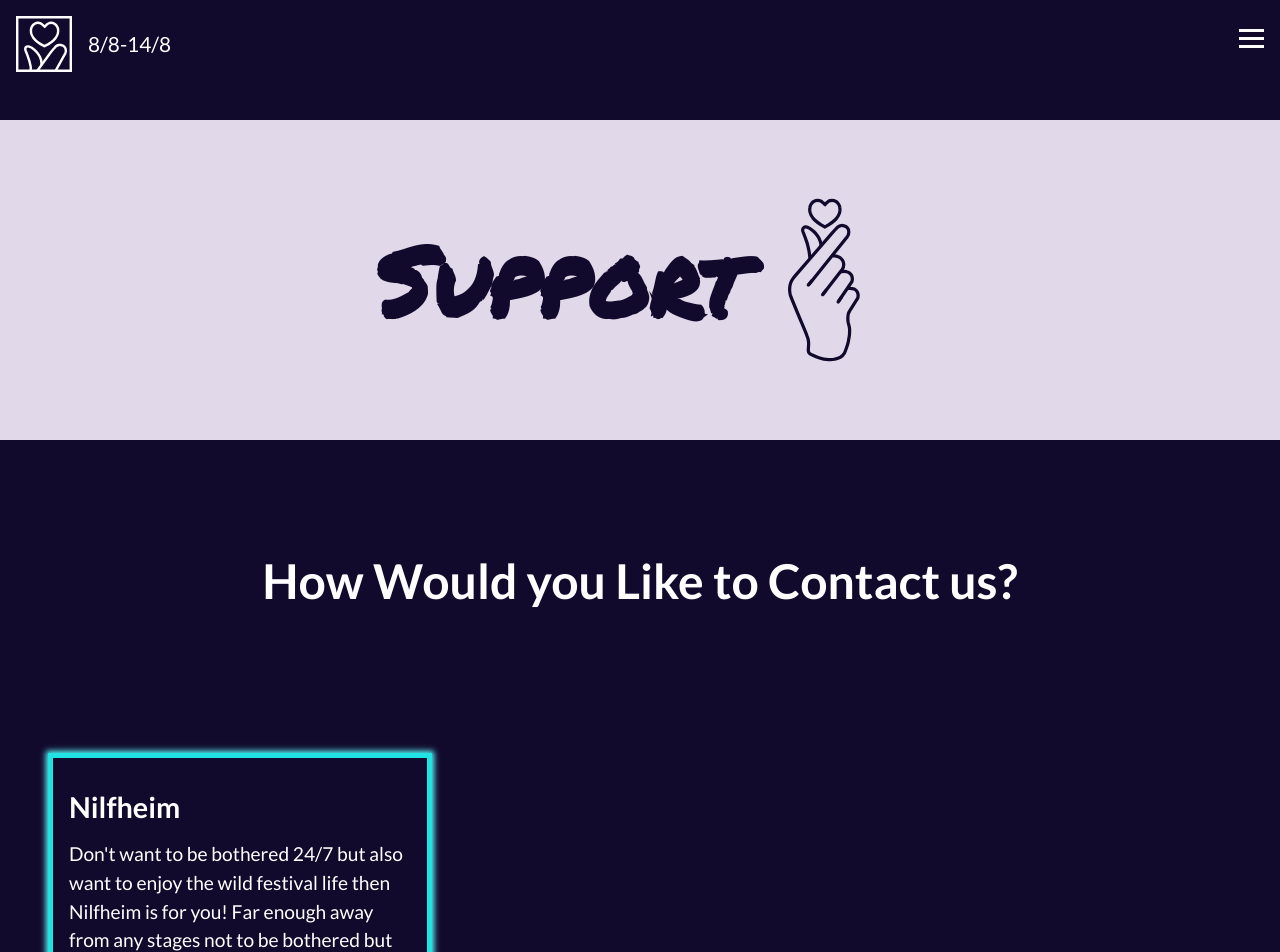
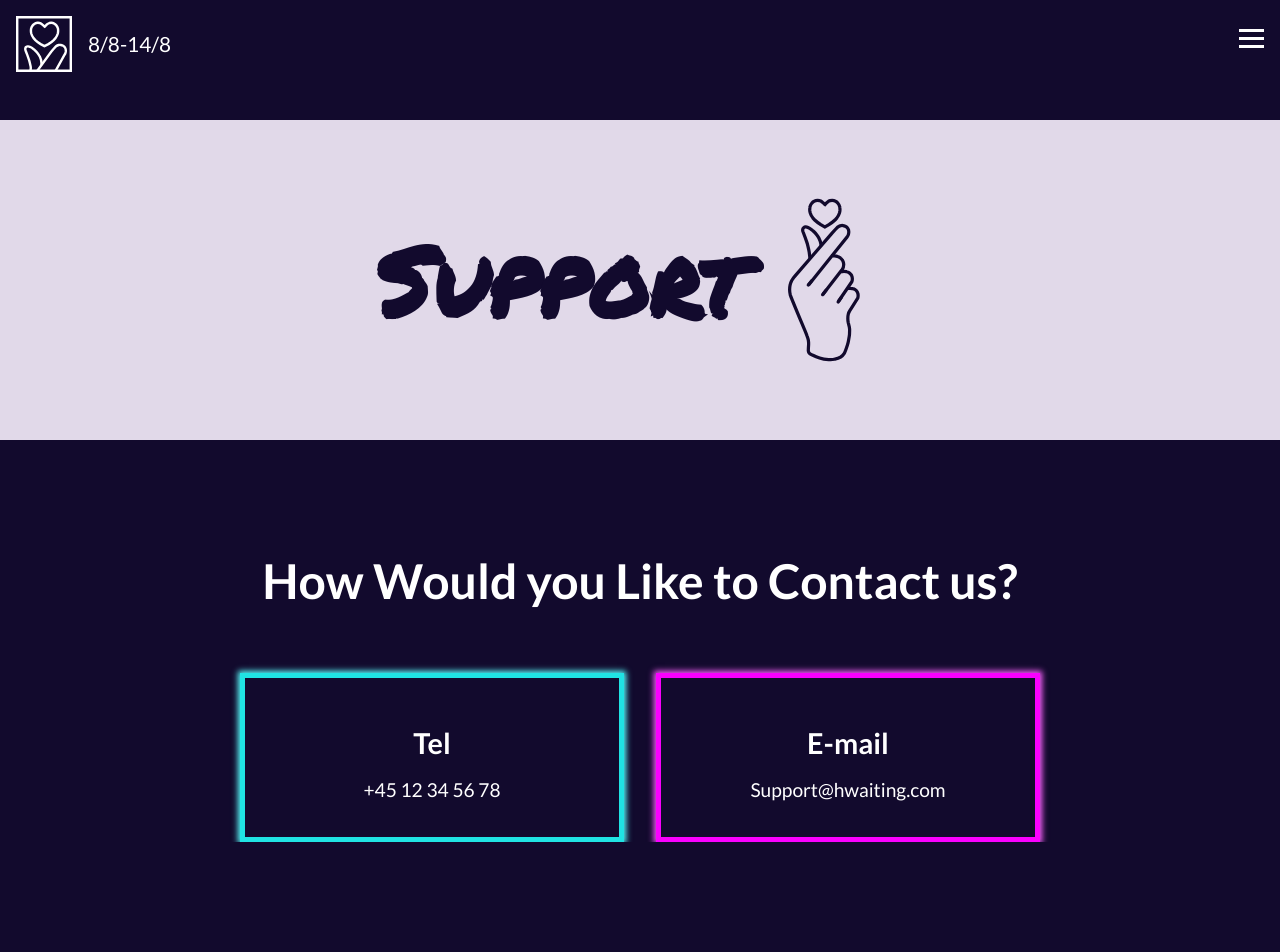
Before and after one commit to ceci919p/hwaiting-booking_exam, a React (Create React App) app: page /contact in a window 1280 px wide. Shown: the top 952 px of the page. Built offline with nearby package versions, Linux system fonts and the light colour scheme.

Commit message:
smaller fixes

```diff
--- a/src/routes/Contact.jsx
+++ b/src/routes/Contact.jsx
@@ -18,14 +18,17 @@ export default function Contact() {
           <h2>How Would you Like to Contact us?</h2>
         </section>
         <section id="contact-options">
-          <div id="nilfheim-spot" className="camping-info-spot">
-            <h3>Nilfheim</h3>
-            <p>
-              Don't want to be bothered 24/7 but also want to enjoy the wild
-              festival life then Nilfheim is for you! Far enough away from any
-              stages not to be bothered but also still within walking distance
-              you can easily enjoy the festival.{" "}
-            </p>
+          <div id="contact-options-wrapper">
+            <div id="contact-options-container">
+              <div id="contact-tel-number">
+                <h3>Tel</h3>
+                <p>+45 12 34 56 78</p>
+              </div>
+              <div id="contact-email">
+                <h3>E-mail</h3>
+                <p>Support@hwaiting.com</p>
+              </div>
+            </div>
           </div>
         </section>
       </main>
--- a/src/sass/layout/_campingspots.scss
+++ b/src/sass/layout/_campingspots.scss
@@ -89,4 +89,5 @@
 #cs-link {
   text-decoration: underline;
   font-size: 1rem;
+  color: vars.$neonpink;
 }
--- a/src/sass/layout/_contact.scss
+++ b/src/sass/layout/_contact.scss
@@ -44,17 +44,55 @@
 }
 
 #contact-options {
+  display: grid;
+  grid-template-columns: auto minmax(0, 1000px) auto;
+  justify-items: center;
   @include mixins.bp-medium {
-    padding-block: 5rem;
     padding-inline: 2rem;
-    display: grid;
-    grid-template-columns: auto minmax(0, 1000px) auto;
   }
 }
 
 #contact-options-wrapper {
   grid-column: 2/3;
+}
 
-  display: grid;
-  grid-template-columns: 1fr 1fr;
+#contact-options-container {
+  text-align: center;
+
+  @include mixins.bp-medium {
+    display: grid;
+    grid-template-columns: 1fr 1fr;
+    justify-items: center;
+    gap: 2rem;
+  }
 }
+
+#contact-tel-number {
+  border: 5px solid vars.$neonblue;
+  box-shadow: 0px 0px 6px 2px vars.$lightneonblue;
+}
+
+#contact-email {
+  border: 5px solid vars.$neonpink;
+  box-shadow: 0px 0px 6px 2px vars.$lightneonpink;
+  margin-top: 2rem;
+
+  @include mixins.bp-medium {
+    margin-top: 0;
+  }
+}
+
+#contact-email,
+#contact-tel-number {
+  width: 24rem;
+  padding-inline: 1rem;
+  padding-block: 2rem;
+
+  h3 {
+    margin-block: 1rem;
+  }
+
+  p {
+    font-size: 1.2rem;
+  }
+}
```
